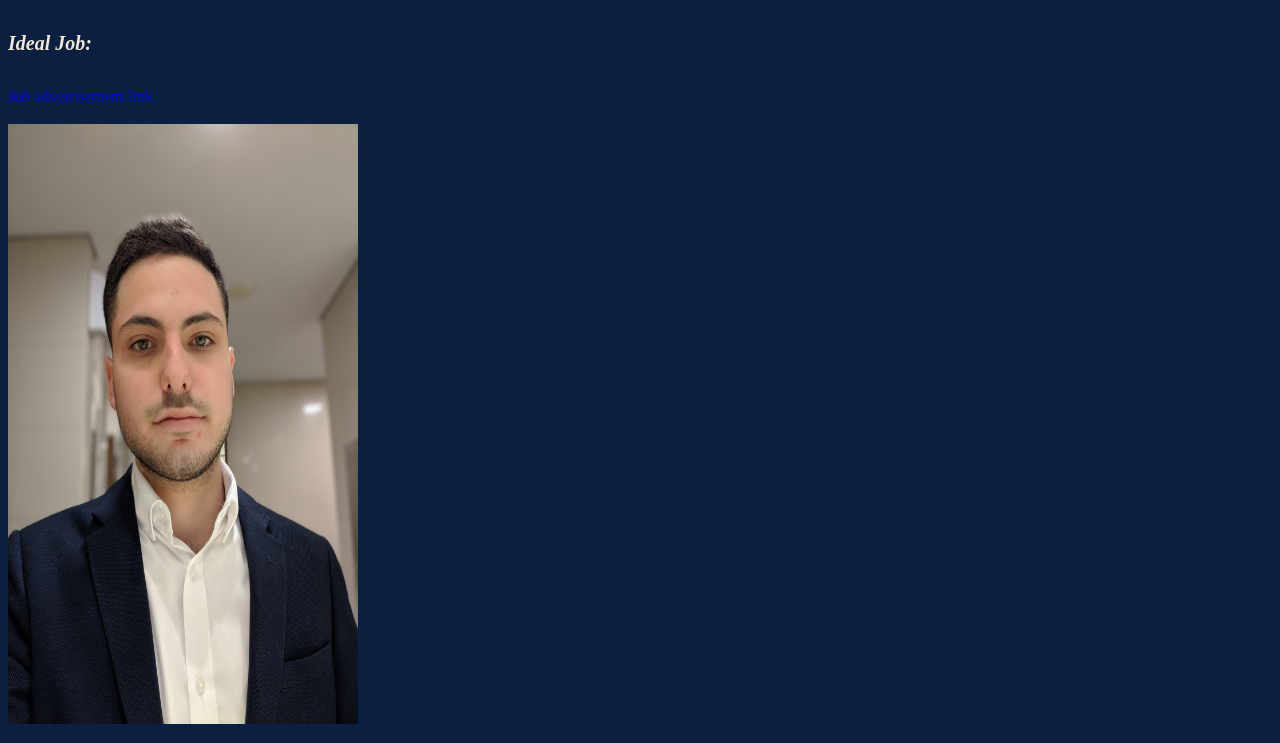
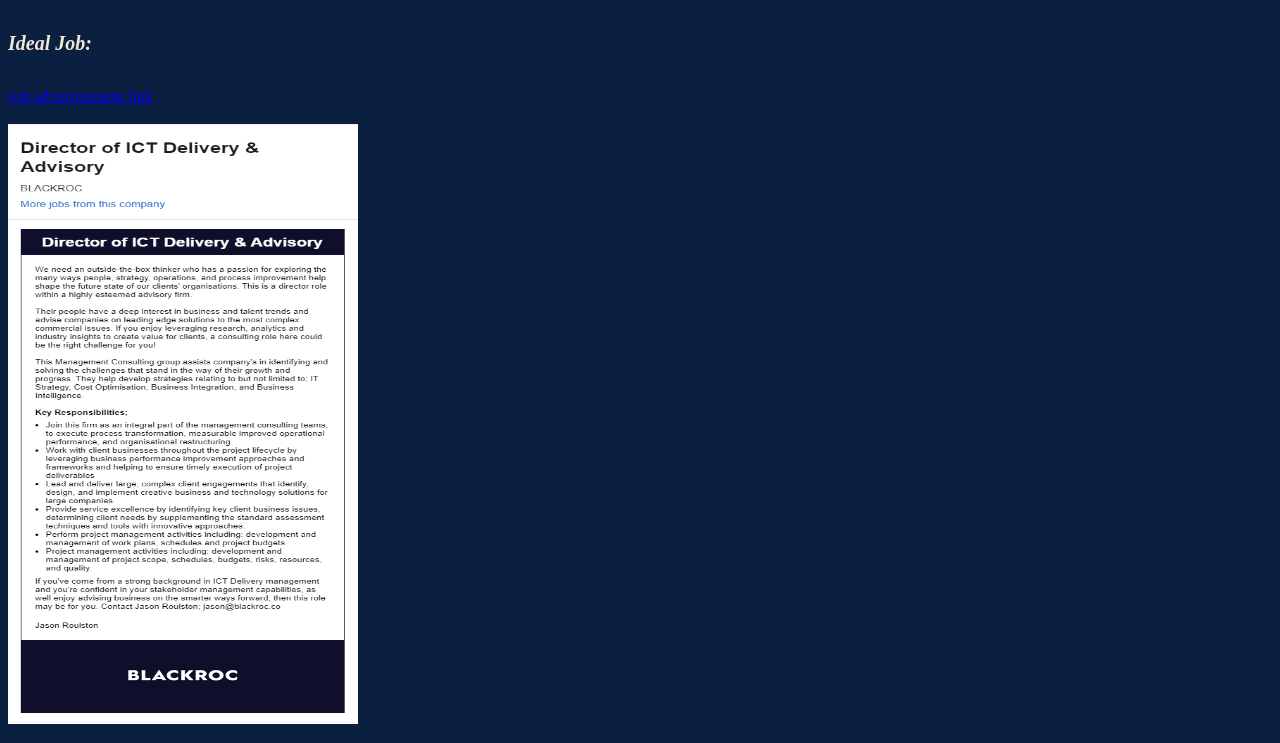
Before and after one commit to jdepares/A1-My-Profile, a plain HTML site: page index.html in a window 1280 px wide. Shown: the part 761-1504 px from the top of the page. Drawn offline with Linux system fonts and the light colour scheme.

Commit message:
Test Image

```diff
--- a/index.html
+++ b/index.html
@@ -16,7 +16,7 @@
 
 
  <hr>
-<img src="me.jpg"
+<img src="https://github.com/jdepares/A1-My-Profile/blob/master/Me.jpg"
 alt="Me"
 width="120"
 height="140"
@@ -68,7 +68,7 @@
 
 <p4><a href="https://www.seek.com.au/job/41109903?type=standout#searchRequestToken=7cecbacb-e35b-4d66-890e-0ca601344d25" >Job advertisement link<br><br></a></p4>
 
-<img src="https://github.com/jdepares/A1-My-Profile/blob/master/Me.jpg"
+<img src="JobAdd.png"
 alt="JobAdd"
 width="350"
 height="600"
```
